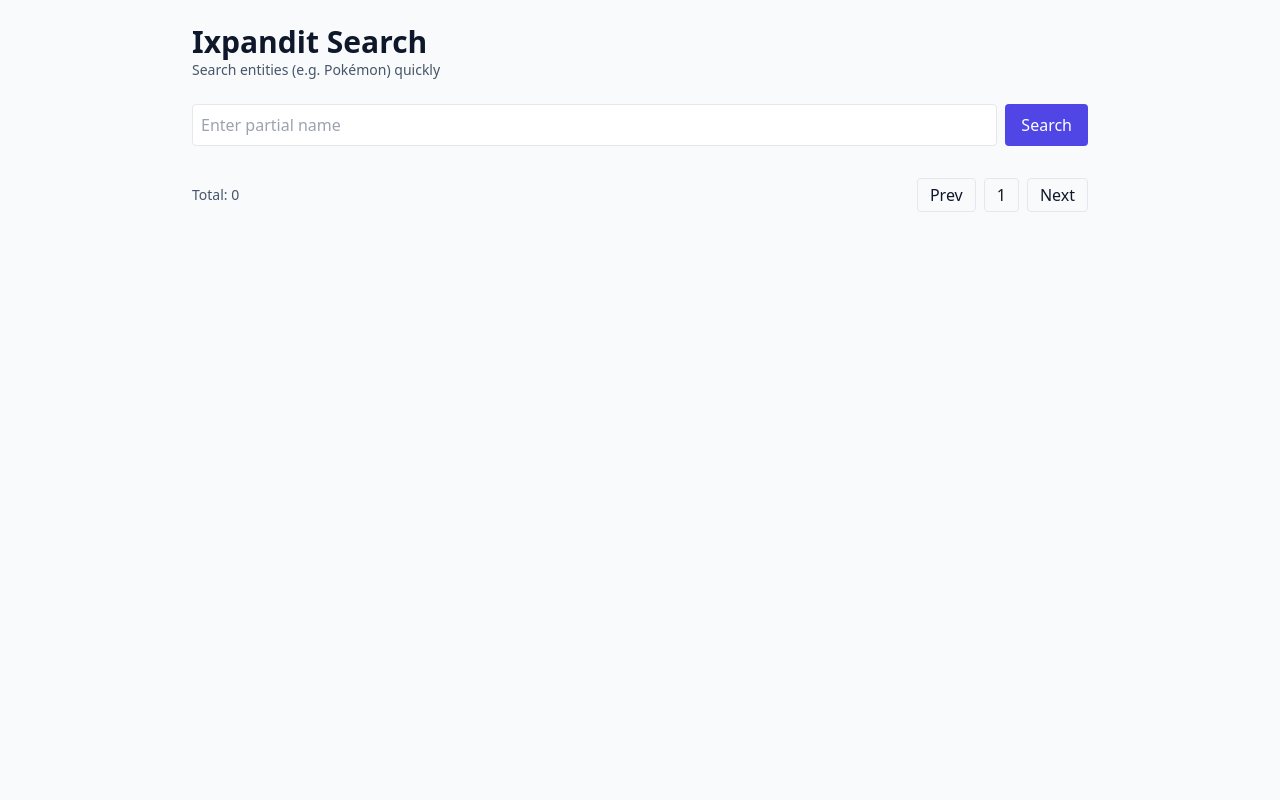
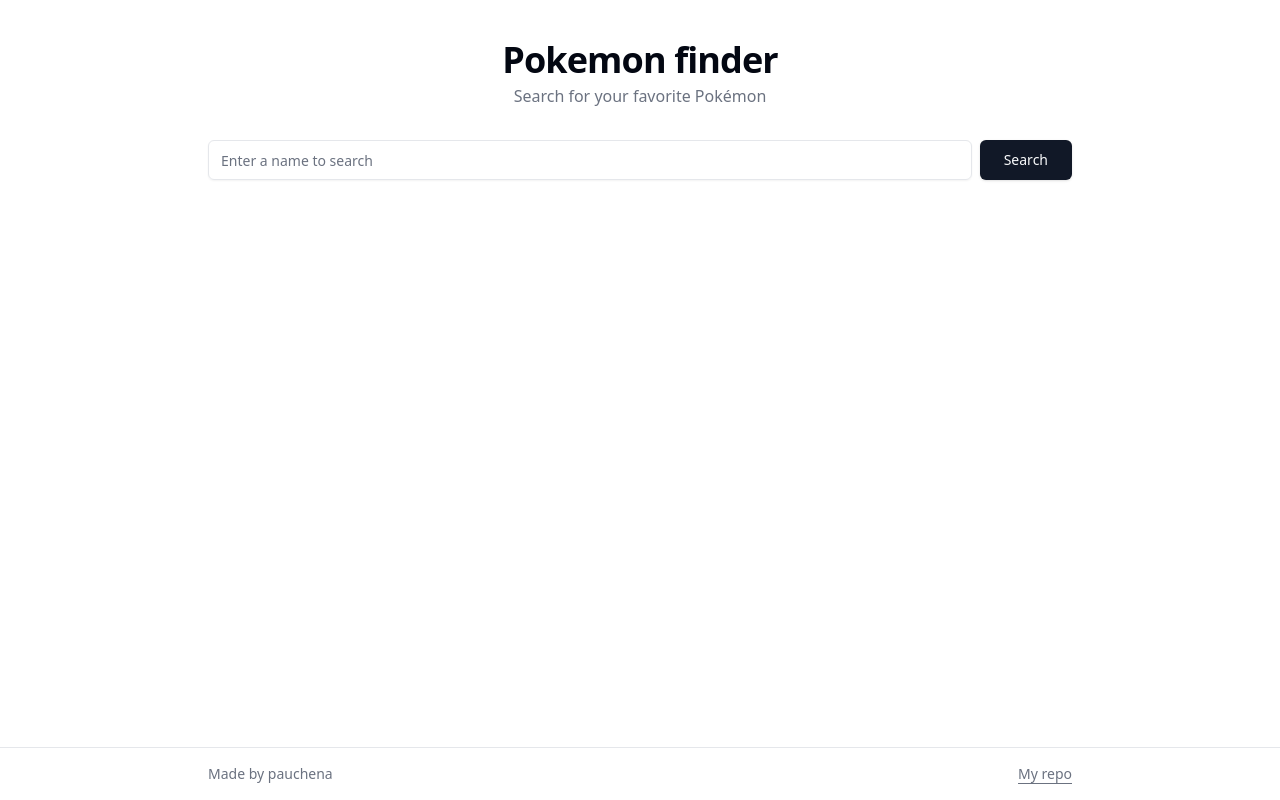
Before and after one commit to pauchena/Ixpandit-Search, a React (Vite) app: page / in a window 1280 px wide. Built offline with nearby package versions, Linux system fonts and the light colour scheme.

Commit message:
feat: redesign UI as Pokemon finder using shadcn/ui components

```diff
--- a/src/App.jsx
+++ b/src/App.jsx
@@ -3,14 +3,27 @@
 
 export default function App() {
   return (
-    <div className="min-h-screen bg-slate-50 text-slate-900 p-6">
-      <div className="max-w-4xl mx-auto">
-        <header className="mb-6">
-          <h1 className="text-3xl font-semibold">Ixpandit Search</h1>
-          <p className="text-sm text-slate-600">Search entities (e.g. Pokémon) quickly</p>
+    <div className="min-h-screen bg-background text-foreground flex flex-col">
+      <div className="flex-1 max-w-4xl mx-auto w-full px-4 py-10">
+        <header className="mb-8 text-center">
+          <h1 className="text-4xl font-bold tracking-tight mb-1">Pokemon finder</h1>
+          <p className="text-muted-foreground">Search for your favorite Pokémon</p>
         </header>
         <Search />
       </div>
+      <footer className="border-t">
+        <div className="max-w-4xl mx-auto w-full px-4 py-4 flex items-center justify-between text-sm text-muted-foreground">
+          <span>Made by pauchena</span>
+          <a
+            href="https://github.com/pauchena/Ixpandit-Search"
+            target="_blank"
+            rel="noopener noreferrer"
+            className="underline underline-offset-4 hover:text-foreground transition-colors"
+          >
+            My repo
+          </a>
+        </div>
+      </footer>
     </div>
   )
 }
--- a/src/components/Search.jsx
+++ b/src/components/Search.jsx
@@ -1,61 +1,144 @@
 import React, { useState } from 'react'
 import axios from 'axios'
 import { useQuery } from '@tanstack/react-query'
+import { Button } from '@/components/ui/button'
+import { Input } from '@/components/ui/input'
+import { Card, CardContent } from '@/components/ui/card'
+import { Badge } from '@/components/ui/badge'
+
+const TYPE_COLORS = {
+  fire: 'bg-orange-100 text-orange-700 border-orange-200',
+  water: 'bg-blue-100 text-blue-700 border-blue-200',
+  grass: 'bg-green-100 text-green-700 border-green-200',
+  electric: 'bg-yellow-100 text-yellow-700 border-yellow-200',
+  psychic: 'bg-pink-100 text-pink-700 border-pink-200',
+  ice: 'bg-cyan-100 text-cyan-700 border-cyan-200',
+  dragon: 'bg-violet-100 text-violet-700 border-violet-200',
+  dark: 'bg-gray-800 text-gray-100 border-gray-700',
+  fairy: 'bg-rose-100 text-rose-700 border-rose-200',
+  normal: 'bg-gray-100 text-gray-600 border-gray-200',
+  fighting: 'bg-red-100 text-red-700 border-red-200',
+  flying: 'bg-sky-100 text-sky-700 border-sky-200',
+  poison: 'bg-purple-100 text-purple-700 border-purple-200',
+  ground: 'bg-amber-100 text-amber-700 border-amber-200',
+  rock: 'bg-stone-100 text-stone-700 border-stone-200',
+  bug: 'bg-lime-100 text-lime-700 border-lime-200',
+  ghost: 'bg-indigo-100 text-indigo-700 border-indigo-200',
+  steel: 'bg-slate-100 text-slate-600 border-slate-200',
+}
 
 function useSearch(query, page, perPage) {
-  return useQuery(['search', query, page, perPage], async () => {
-    if (!query) return { results: [], total: 0 }
-    const res = await axios.get(`/api/search`, {
-      params: { q: query, page, per_page: perPage }
-    })
-    return res.data
-  }, { keepPreviousData: true, staleTime: 1000 * 60 })
+  return useQuery(
+    ['search', query, page, perPage],
+    async () => {
+      if (!query) return { results: [], total: 0 }
+      const res = await axios.get('/api/search', { params: { q: query, page, per_page: perPage } })
+      return res.data
+    },
+    { keepPreviousData: true, staleTime: 1000 * 60 }
+  )
 }
 
 export default function Search() {
   const [q, setQ] = useState('')
+  const [inputValue, setInputValue] = useState('')
   const [page, setPage] = useState(1)
   const perPage = 12
 
-  const { data, isLoading, error } = useSearch(q, page, perPage)
+  const { data, isLoading, isFetching } = useSearch(q, page, perPage)
 
   function handleSearch(ev) {
     ev.preventDefault()
     setPage(1)
-    const form = new FormData(ev.target)
-    setQ(form.get('q') || '')
+    setQ(inputValue)
   }
 
+  const totalPages = data?.total ? Math.ceil(data.total / perPage) : 0
+
   return (
-    <div>
-      <form onSubmit={handleSearch} className="flex gap-2 mb-4">
-        <input name="q" className="flex-1 p-2 border rounded" placeholder="Enter partial name" />
-        <button className="px-4 py-2 bg-indigo-600 text-white rounded">Search</button>
+    <div className="space-y-6">
+      <form onSubmit={handleSearch} className="flex gap-2">
+        <Input
+          value={inputValue}
+          onChange={(e) => setInputValue(e.target.value)}
+          placeholder="Enter a name to search"
+          className="h-10"
+        />
+        <Button type="submit" disabled={isFetching} className="h-10 px-6">
+          {isFetching ? 'Searching…' : 'Search'}
+        </Button>
       </form>
 
-      {isLoading && <div>Loading...</div>}
-      {error && <div className="text-red-600">Search error</div>}
+      {q && (
+        <>
+          <div>
+            <h2 className="text-lg font-semibold">Search results</h2>
+            {data?.total !== undefined && (
+              <p className="text-sm text-muted-foreground">
+                {data.total} result{data.total !== 1 ? 's' : ''}
+              </p>
+            )}
+          </div>
 
-      <div className="grid grid-cols-3 gap-4">
-        {data?.results?.map((p) => (
-          <div key={p.name} className="bg-white p-3 rounded shadow-sm flex gap-3 items-center">
-            <img src={p.sprite} alt={p.name} className="w-16 h-16" />
-            <div>
-              <div className="font-medium capitalize">{p.name}</div>
-              <div className="text-sm text-slate-500">{p.types?.join(', ')}</div>
+          {isLoading ? (
+            <div className="grid grid-cols-2 sm:grid-cols-3 md:grid-cols-4 gap-4">
+              {Array.from({ length: perPage }).map((_, i) => (
+                <div key={i} className="h-36 rounded-xl bg-muted animate-pulse" />
+              ))}
             </div>
-          </div>
-        ))}
-      </div>
+          ) : data?.results?.length === 0 ? (
+            <p className="text-muted-foreground text-center py-12">No results found.</p>
+          ) : (
+            <div className="grid grid-cols-2 sm:grid-cols-3 md:grid-cols-4 gap-4">
+              {data?.results?.map((p) => (
+                <Card key={p.name} className="overflow-hidden hover:shadow-md transition-shadow">
+                  <CardContent className="flex flex-col items-center gap-2 pt-4">
+                    {p.sprite ? (
+                      <img src={p.sprite} alt={p.name} className="w-20 h-20 object-contain" />
+                    ) : (
+                      <div className="w-20 h-20 rounded bg-muted flex items-center justify-center text-muted-foreground text-xs">
+                        ?
+                      </div>
+                    )}
+                    <p className="font-medium capitalize text-sm text-center">{p.name}</p>
+                    <div className="flex flex-wrap gap-1 justify-center">
+                      {p.types?.map((t) => (
+                        <Badge key={t} className={`capitalize ${TYPE_COLORS[t] ?? 'bg-gray-100 text-gray-600'}`}>
+                          {t}
+                        </Badge>
+                      ))}
+                    </div>
+                  </CardContent>
+                </Card>
+              ))}
+            </div>
+          )}
 
-      <div className="flex items-center justify-between mt-4">
-        <div className="text-sm text-slate-600">Total: {data?.total ?? 0}</div>
-        <div className="flex gap-2">
-          <button disabled={page === 1} onClick={() => setPage((p) => Math.max(1, p - 1))} className="px-3 py-1 border rounded">Prev</button>
-          <div className="px-3 py-1 border rounded">{page}</div>
-          <button disabled={(data?.results?.length ?? 0) < perPage} onClick={() => setPage((p) => p + 1)} className="px-3 py-1 border rounded">Next</button>
-        </div>
-      </div>
+          {totalPages > 1 && (
+            <div className="flex items-center justify-center gap-3 pt-2">
+              <Button
+                variant="outline"
+                size="sm"
+                disabled={page === 1}
+                onClick={() => setPage((p) => Math.max(1, p - 1))}
+              >
+                Previous
+              </Button>
+              <span className="text-sm text-muted-foreground">
+                Page {page} of {totalPages}
+              </span>
+              <Button
+                variant="outline"
+                size="sm"
+                disabled={(data?.results?.length ?? 0) < perPage}
+                onClick={() => setPage((p) => p + 1)}
+              >
+                Next
+              </Button>
+            </div>
+          )}
+        </>
+      )}
     </div>
   )
 }
```
